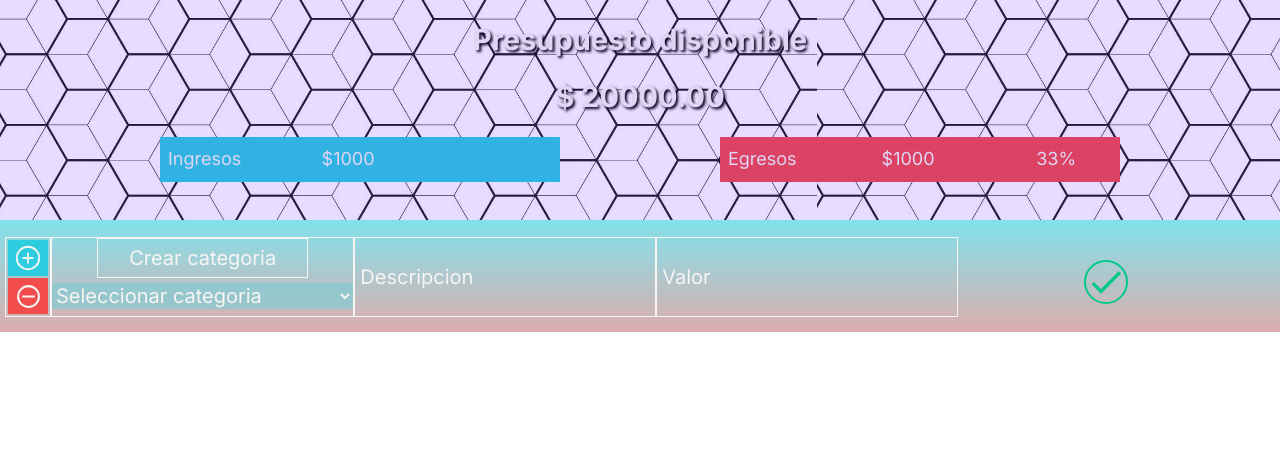
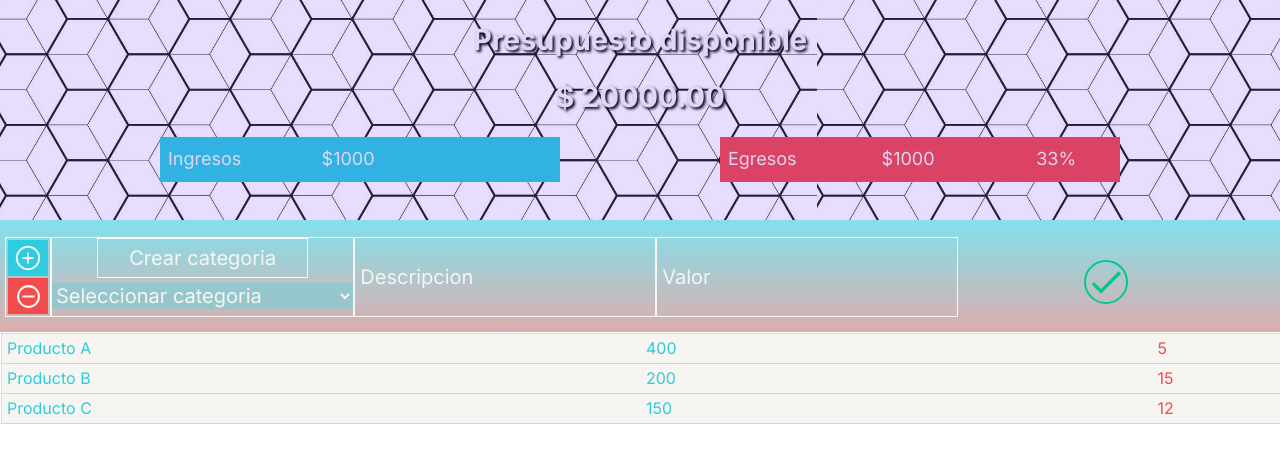
Before and after one commit to Momezz/control-financiero, a Next.js app: page / in a window 1280 px wide. Shown: the top 462 px of the page. Built offline with nearby package versions, Linux system fonts and the light colour scheme.

Commit message:
table to see transaction movements

```diff
--- a/src/app/page.tsx
+++ b/src/app/page.tsx
@@ -1,12 +1,20 @@
 import Banner from '@/components/Banner/Banner';
 import TransactionForm from '@/components/TransactionForm/TransactionForm';
+import ResultsTable from '@/components/ResultsTable/ResultsTable';
 
 export default function Home() {
+  const datosEconomicos = [
+    { item: 'Producto A', value: 400, percentage: 5 },
+    { item: 'Producto B', value: 200, percentage: 15 },
+    { item: 'Producto C', value: 150, percentage: 12 },
+  ];
+
   return (
     <main>
       <div className='w-full h-200px'>
         <Banner />
         <TransactionForm />
+        <ResultsTable data={datosEconomicos} />
       </div>
     </main>
   );
--- /dev/null
+++ b/src/components/ResultsTable/ResultsTable.tsx
@@ -0,0 +1,38 @@
+import PropTypes from 'prop-types';
+import styles from '@/components/ResultsTable/results-table.module.css';
+
+interface ResultsTableProps {
+  data: {
+    item: string;
+    value: number;
+    percentage: number;
+  }[];
+}
+
+const ResultsTable: React.FC<ResultsTableProps> = ({ data }) => {
+  return (
+    <table className={styles.results_table__container}>
+      <tbody className={styles.results_table__body}>
+        {data.map((item, index) => (
+          <tr className={styles.results_table__tr} key={index}>
+            <td className={styles.results_table__td_item}>{item.item}</td>
+            <td className={styles.results_table__td_value}>{item.value}</td>
+            <td className={styles.results_table__td_percentage}>{item.percentage}</td>
+          </tr>
+        ))}
+      </tbody>
+    </table>
+  );
+};
+
+ResultsTable.propTypes = {
+  data: PropTypes.arrayOf(
+    PropTypes.shape({
+      item: PropTypes.string.isRequired,
+      value: PropTypes.number.isRequired,
+      percentage: PropTypes.number.isRequired,
+    }).isRequired
+  ).isRequired,
+};
+
+export default ResultsTable;
--- /dev/null
+++ b/src/components/ResultsTable/results-table.module.css
@@ -0,0 +1,38 @@
+.results_table__container {
+  margin: 1px;
+  width: 100%;
+}
+
+.results_table__body {
+  padding: 5px;
+}
+
+.results_table__tr {
+  border: 1px solid rgba(128, 128, 128, 0.28);
+  background-color: var(--color-item);
+  height: 30px;
+}
+
+.results_table__tr:hover {
+  box-shadow: 0 6px 10px var(--positive-item);
+}
+
+.results_table__td_item {
+  color: var(--positive-item);
+  vertical-align: middle;
+  padding: 5px;
+  width: 50%;
+}
+
+.results_table__td_value {
+  color: var(--positive-item);
+  vertical-align: middle;
+  padding: 5px;
+}
+
+.results_table__td_percentage {
+  color: var(--negative-item);
+  vertical-align: middle;
+  padding: 5px;
+  width: 10%;
+}
```
